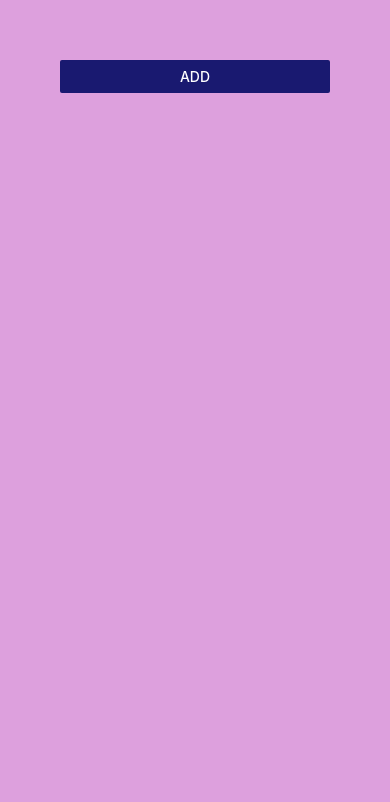
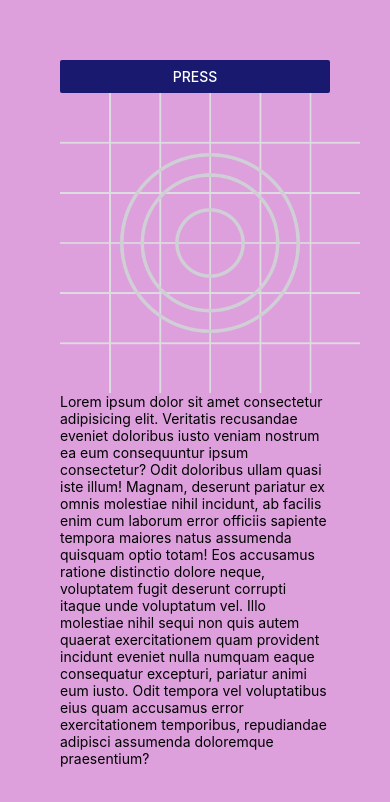
Before and after one commit to Narotam-Mishra/react-native-learning, a React Native app in the folder CoreComponents/: screen / in a window 390 px wide. Shown: the top 802 px of the page. Built offline with nearby package versions, Linux system fonts and the light colour scheme.

Commit message:
react-native_Pressable_1.13

```diff
--- a/CoreComponents/App.js
+++ b/CoreComponents/App.js
@@ -1,15 +1,35 @@
-import { Button, View } from "react-native";
+import { Button, Image, Pressable, Text, View } from "react-native";
 const logoImg = require("./assets/adaptive-icon.png")
 
 export default function App(){
   return (
     <View style={{ flex: 1, backgroundColor: "plum", padding: 60 }}>
       <Button
-        title="Add"
+        title="Press"
         onPress={() => console.log("Add Button pressed")}
         color="midnightblue"
         disabled={false}
       />
+      <Pressable onPress={() => console.log("Image pressed!!")
+      }>
+        <Image source={logoImg} style={{ width: 300, height: 300 }} />
+      </Pressable>
+      <Pressable onPress={() => console.log("Text pressed!!")}>
+        <Text>
+          Lorem ipsum dolor sit amet consectetur adipisicing elit. Veritatis
+          recusandae eveniet doloribus iusto veniam nostrum ea eum consequuntur
+          ipsum consectetur? Odit doloribus ullam quasi iste illum! Magnam,
+          deserunt pariatur ex omnis molestiae nihil incidunt, ab facilis enim
+          cum laborum error officiis sapiente tempora maiores natus assumenda
+          quisquam optio totam! Eos accusamus ratione distinctio dolore neque,
+          voluptatem fugit deserunt corrupti itaque unde voluptatum vel. Illo
+          molestiae nihil sequi non quis autem quaerat exercitationem quam
+          provident incidunt eveniet nulla numquam eaque consequatur excepturi,
+          pariatur animi eum iusto. Odit tempora vel voluptatibus eius quam
+          accusamus error exercitationem temporibus, repudiandae adipisci
+          assumenda doloremque praesentium?
+        </Text>
+      </Pressable>
     </View>
   );
 }
```
Also changed, not shown: 1 other file (tests, documents, lock files or other folders).
